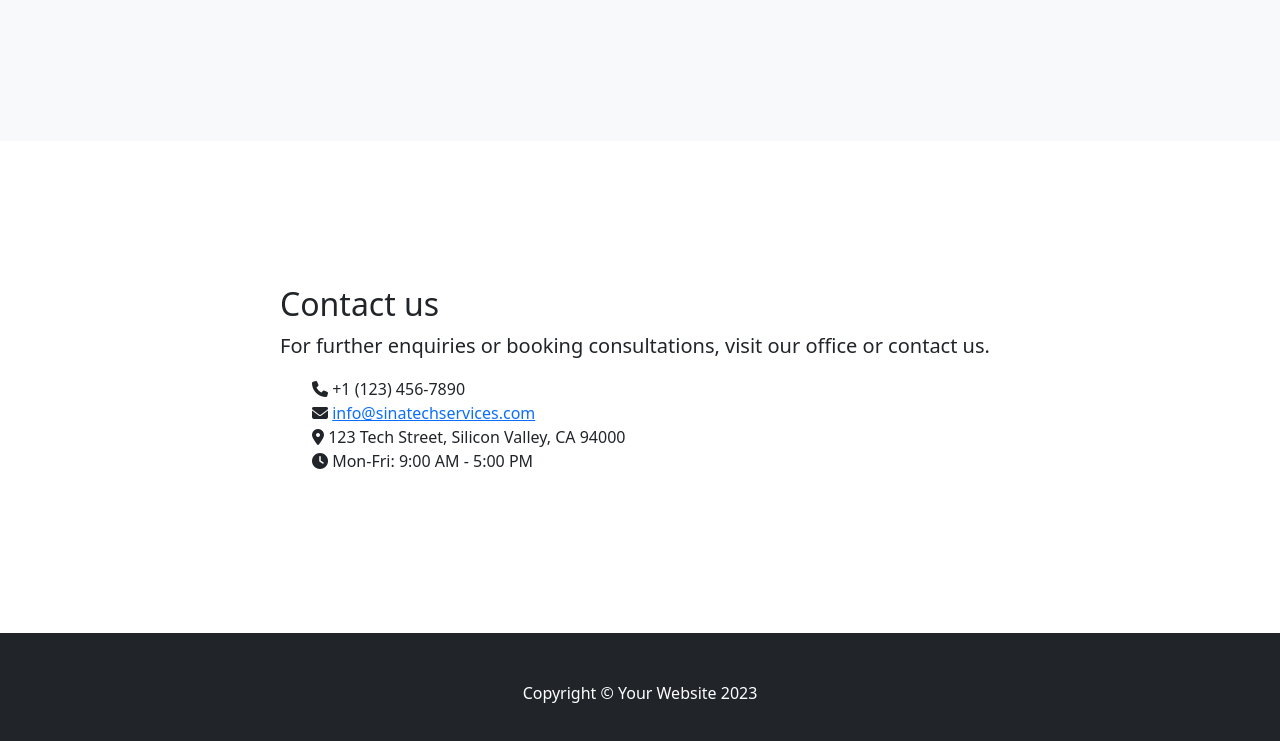
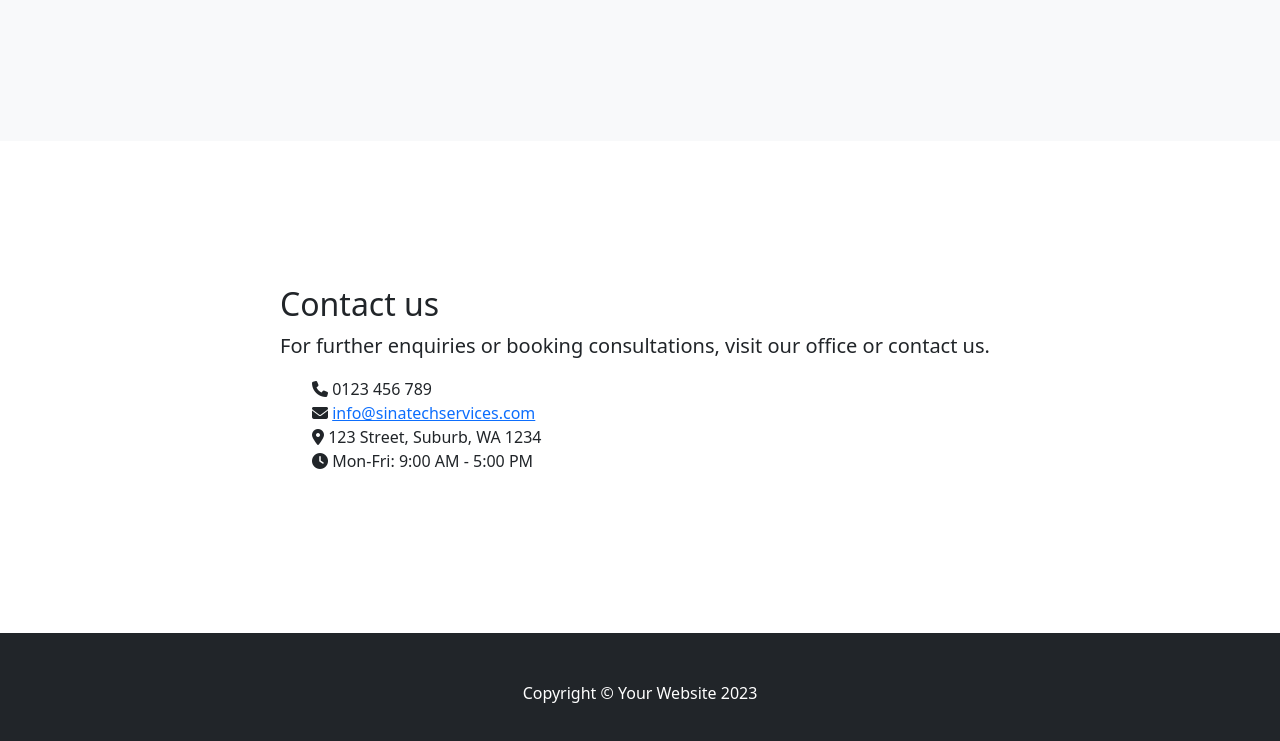
Before and after one commit to Ali-S1na/ICT171-Assignment-2, a plain HTML site: page index.html in a window 1280 px wide. Shown: the part 1250-1991 px from the top of the page. Drawn offline with nearby package versions, Linux system fonts and the light colour scheme.

Commit message:
Update index.html

```diff
--- a/index.html
+++ b/index.html
@@ -74,15 +74,15 @@
                         <ul class="contact-list" style="list-style: none;">
                             <li>
                                 <i class="fas fa-phone-alt" style="transform: scaleX(-1);"></i>
-                                <span>+1 (123) 456-7890</span>
+                                <span>0123 456 789</span>
                             </li>
                             <li>
                                 <i class="fas fa-envelope"></i>
-                                <a href="mailto:info@sinatechservices.com">info@sinatechservices.com</a>
+                                <a href="info@sinatechservices.com">info@sinatechservices.com</a>
                             </li>
                             <li>
                                 <i class="fas fa-map-marker-alt"></i>
-                                <span>123 Tech Street, Silicon Valley, CA 94000</span>
+                                <span>123 Street, Suburb, WA 1234</span>
                             </li>
                             <li>
                                 <i class="fas fa-clock"></i>
```
